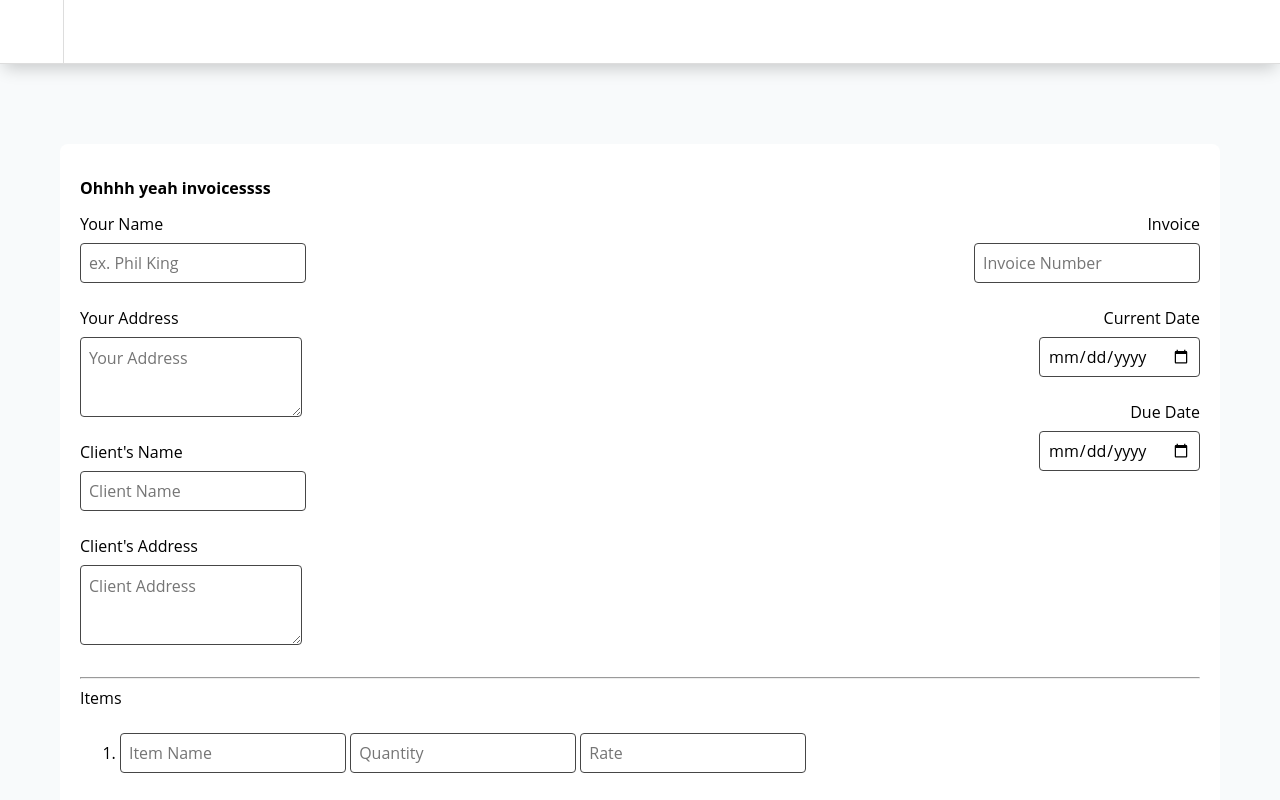
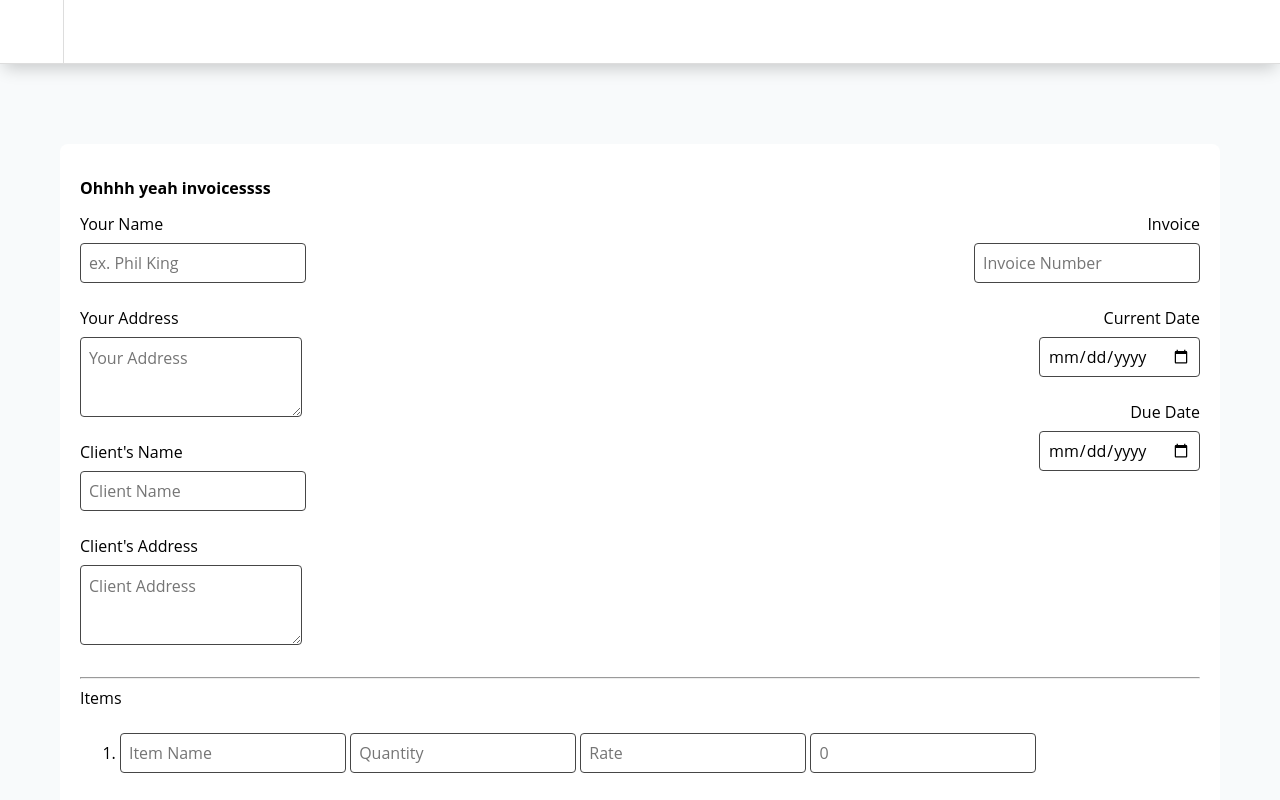
Before and after one commit to arixking/invoicingApp, a plain HTML site: page index.html in a window 1280 px wide. Shown: the top 800 px of the page. Drawn offline with Linux system fonts and the light colour scheme.

Commit message:
add readonly field

```diff
--- a/index.html
+++ b/index.html
@@ -61,6 +61,7 @@
               <input type="number" id="itemQuantity" placeholder="Quantity" />
               <label for=""></label>
               <input type="number" id="itemRate" placeholder="Rate" />
+              <input type="number" id="itemRowTotal" placeholder="0" readonly />
         </ol>
         <button> + </button>
         <hr />
```
